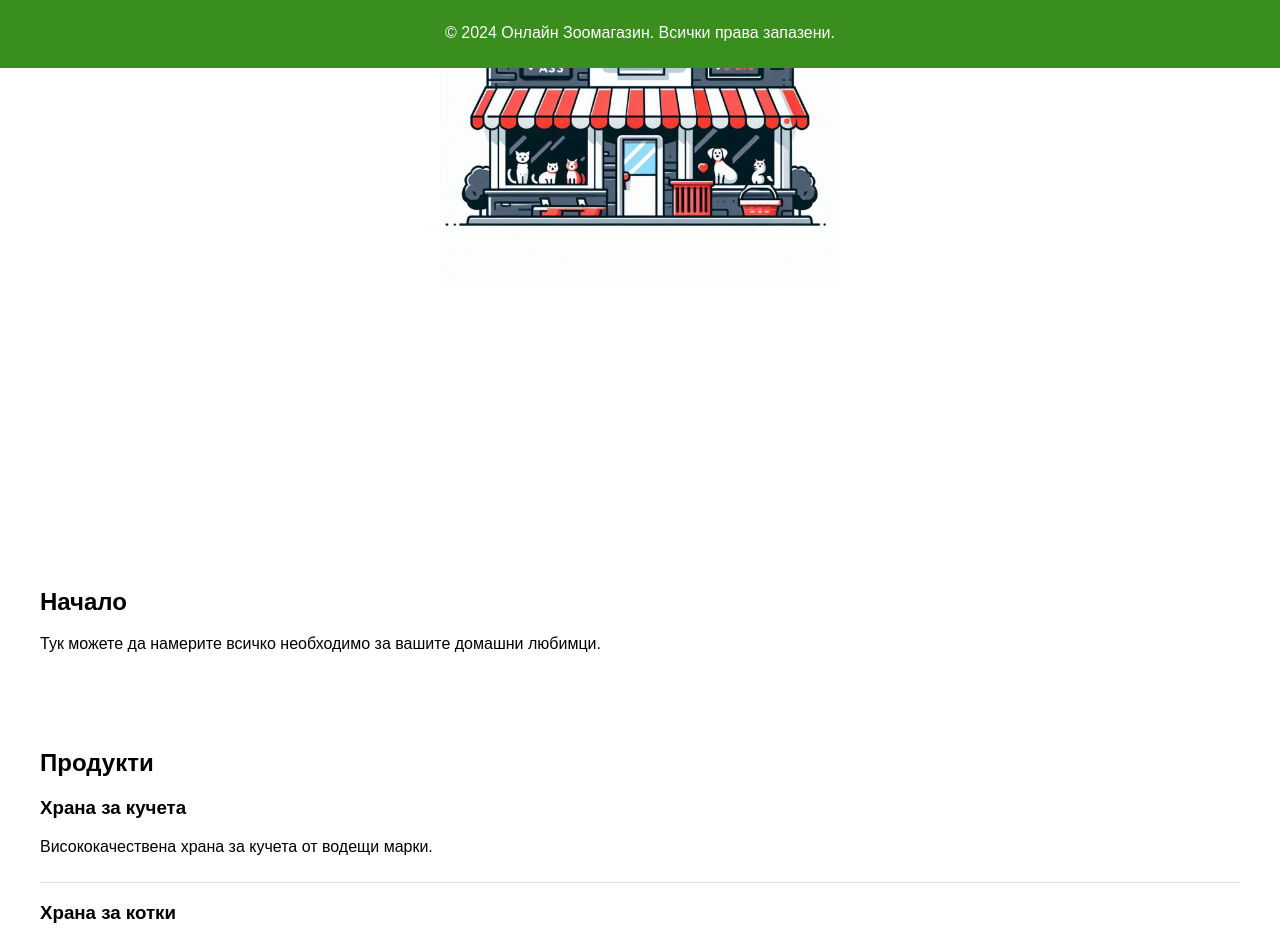
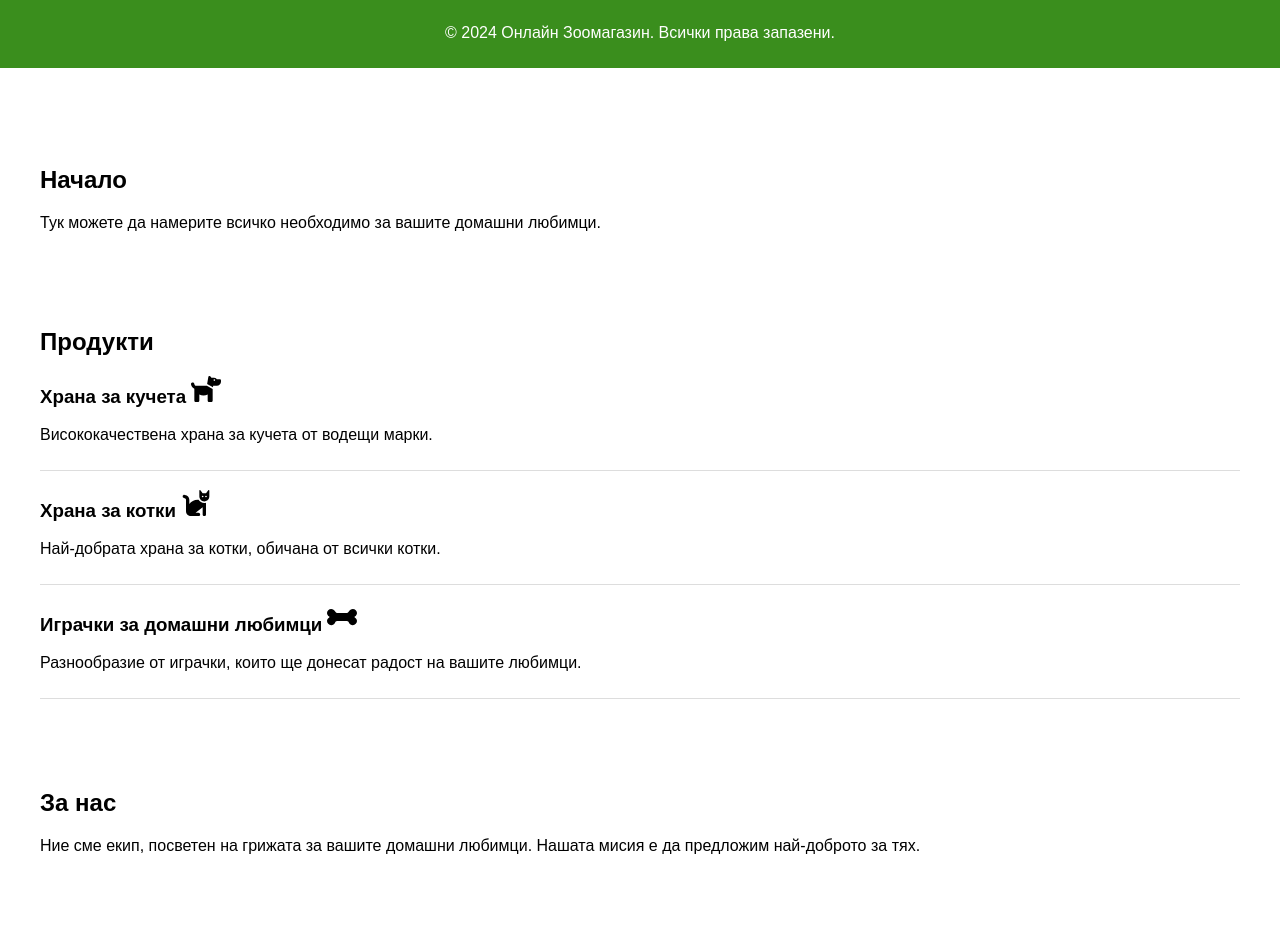
Before and after one commit to mireto1983/zooworld.bg, a plain HTML site: page pages/zooworld.html in a window 1280 px wide. Shown: the part 732-1661 px from the top of the page. Drawn offline with Linux system fonts and the light colour scheme.

Commit message:
changes 3

```diff
--- a/pages/zooworld.html
+++ b/pages/zooworld.html
@@ -23,7 +23,7 @@
         }
         footer { background-color: rgb(58, 142, 29); color; color: white; text-align: center; padding: 10px 0; position: fixed; width: 100%; bottom: 0;
         }
-        .picture { display: flex; justify-content:center; align-items: center; height: 110vh;
+        .picture { display: flex; justify-content:center; align-items: center; height: 80vh;
         }
     </style>
 </head>
@@ -40,20 +40,19 @@
                </ul>
             </nav>
    </header>
-   <div class="dog"><img src="../images/dog-solid.svg" alt="dog-solid" width="200"></div>
    <div class="picture"><img src="../images/care-8802281_1280.jpg" alt="pictures" width="400"></div>
    <main> <section id="home">
         <h2>Начало</h2> <p>Тук можете да намерите всичко необходимо за вашите домашни любимци.</p> </section>
          <section id="products">
             <h2>Продукти</h2>
             <div class="product">
-            <h3>Храна за кучета</h3>
+            <h3>Храна за кучета <img src="../images/dog-solid.svg" alt="dog-solid" width="30"></h3>
              <p>Висококачествена храна за кучета от водещи марки.</p>
-           </div> <div class="product"> <h3>Храна за котки</h3>
+           </div> <div class="product"> <h3>Храна за котки <img src="../images/cat-solid.svg" alt="cat-solid" width="30"></h3>
             <p>Най-добрата храна за котки, обичана от всички котки.</p>
             </div>
             <div class="product">
-            <h3>Играчки за домашни любимци</h3>
+            <h3>Играчки за домашни любимци <img src="../images/bone-solid.svg" alt="bone-solid" width="30"></h3>
             <p>Разнообразие от играчки, които ще донесат радост на вашите любимци.</p>
             </div> </section>
              <section id="about">
```
Also changed, not shown: images/bone-solid.svg (added).
